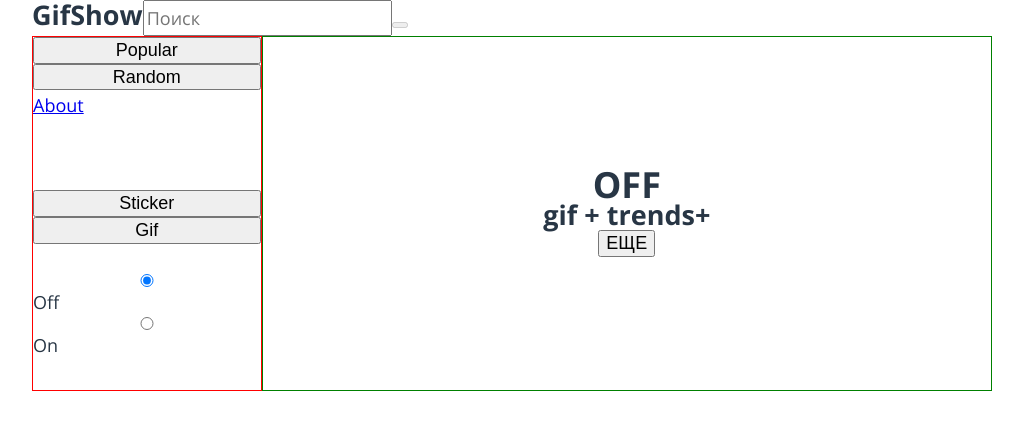
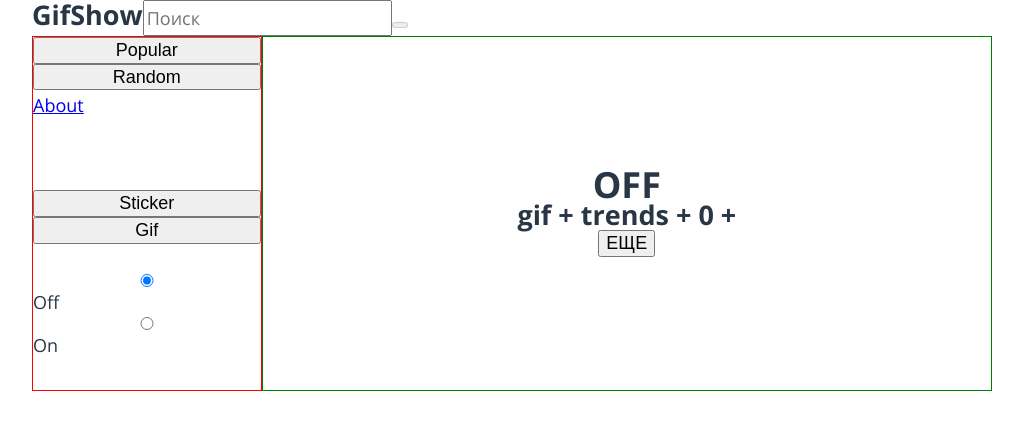
Before and after one commit to My420/GifShow, a React app: page /#/gif/trends/ in a window 1280 px wide. Shown: the top 430 px of the page, without its empty margins (128-1151 px from the left). Built offline with nearby package versions, Linux system fonts and the light colour scheme.

Commit message:
change Content and ItemLIst component

```diff
--- a/src/components/Content/Content.js
+++ b/src/components/Content/Content.js
@@ -1,57 +1,35 @@
 import React, { Component } from "react";
 import "./content.scss";
 import ItemList from "../ItemList/ItemList";
-import { connect } from "react-redux";
-import { createRequestFromURL } from "../../utils/utils";
-import { loadData } from "../../ActionCreator/index";
+import { DEFAULT_OFFSET_VALUE, INCREASE_OFFSET_VALUE } from "../../constant";
 
 class Content extends Component {
   state = {
     offset: 0
   };
 
-  componentWillMount() {
-    console.log(`********** willmount`, this.props);
-    const url = this.props.match.url;
-    const request = createRequestFromURL(url);
-    this.props.loadData(request);
-  }
+  increaseOffset = () => {
+    this.setState({ offset: this.state.offset + INCREASE_OFFSET_VALUE });
+  };
 
-  componentWillReceiveProps(nextProps) {
-    console.log(`********** resiveprops`);
-    if (nextProps.match.url !== this.props.match.url) {
-      const url = nextProps.match.url;
-      const request = createRequestFromURL(url);
-      nextProps.loadData(request);
-    }
-  }
+  resetOffset = () => {
+    this.setState({ offset: DEFAULT_OFFSET_VALUE });
+  };
 
   render() {
-    const { isAutoplay, isLoading, data } = this.props;
+    const url = this.props.match.url;
+    const offset = this.state.offset;
+
     console.log(`render ----- Content`);
     return (
-      <ItemList isAutoplay={isAutoplay} isLoading={isLoading} data={data} />
+      <ItemList
+        url={url}
+        offset={offset}
+        increaseOffset={this.increaseOffset}
+        resetOffset={this.resetOffset}
+      />
     );
   }
 }
 
-const mapStateToProps = store => {
-  return {
-    isAutoplay: store.isAutoplay,
-    isLoading: store.data.isLoading,
-    data: store.data.data
-  };
-};
-
-const mapDispatchToProps = dispatch => {
-  return {
-    loadData: request => {
-      dispatch(loadData(request));
-    }
-  };
-};
-
-export default connect(
-  mapStateToProps,
-  mapDispatchToProps
-)(Content);
+export default Content;
--- a/src/components/ItemList/ItemList.js
+++ b/src/components/ItemList/ItemList.js
@@ -1,8 +1,36 @@
 import React, { Component } from "react";
 import "./itemlist.scss";
 import Item from "../Item/Item";
+import { connect } from "react-redux";
+import { createRequestFromURL } from "../../utils/utils";
+import { loadData } from "../../ActionCreator/index";
+import { DEFAULT_OFFSET_VALUE } from "../../constant";
 
 class ItemList extends Component {
+  componentDidMount() {
+    console.log(`********** willmount`);
+    this.getData(this.props.url, this.props.offset);
+  }
+
+  componentWillReceiveProps(nextProps) {
+    console.log(`********** resiveprops`);
+    if (nextProps.url !== this.props.url) {
+      // зарефакторить?
+      if (nextProps.offset !== DEFAULT_OFFSET_VALUE) {
+        this.props.resetOffset();
+      } else {
+        this.getData(nextProps.url, nextProps.offset);
+      }
+    } else if (nextProps.offset !== this.props.offset) {
+      this.getData(nextProps.url, nextProps.offset);
+    }
+  }
+
+  getData = (url, offset) => {
+    const request = createRequestFromURL(url, offset);
+    this.props.loadData(request);
+  };
+
   render() {
     const { isAutoplay, isLoading, data, offset } = this.props;
     console.log(`render ----- ItemList`);
@@ -12,12 +40,38 @@ class ItemList extends Component {
         <h2>
           {isLoading
             ? `Загрузка.....`
-            : `${data.itemType} + ${data.actionType}+ ${data.payload} `}
+            : `${data.itemType} + ${data.actionType} + ${offset} + ${
+                data.payload
+              } `}
         </h2>
-        <button className="app__more-button">ЕЩЕ</button>
+        <button
+          className="app__more-button"
+          onClick={this.props.increaseOffset}
+        >
+          ЕЩЕ
+        </button>
       </section>
     );
   }
 }
 
-export default ItemList;
+const mapStateToProps = store => {
+  return {
+    isAutoplay: store.isAutoplay,
+    isLoading: store.data.isLoading,
+    data: store.data.data
+  };
+};
+
+const mapDispatchToProps = dispatch => {
+  return {
+    loadData: request => {
+      dispatch(loadData(request));
+    }
+  };
+};
+
+export default connect(
+  mapStateToProps,
+  mapDispatchToProps
+)(ItemList);
--- a/src/constant.js
+++ b/src/constant.js
@@ -9,3 +9,6 @@ export const SET_AUTOPLAY = `SET_AUTOPLAY`;
 export const LOAD_DATA = `LOAD_DATA`;
 export const LOAD_START = `LOAD_START`;
 export const LOAD_COMPLETE = `LOAD_COMPLETE`;
+
+export const DEFAULT_OFFSET_VALUE = 0;
+export const INCREASE_OFFSET_VALUE = 25;
```
